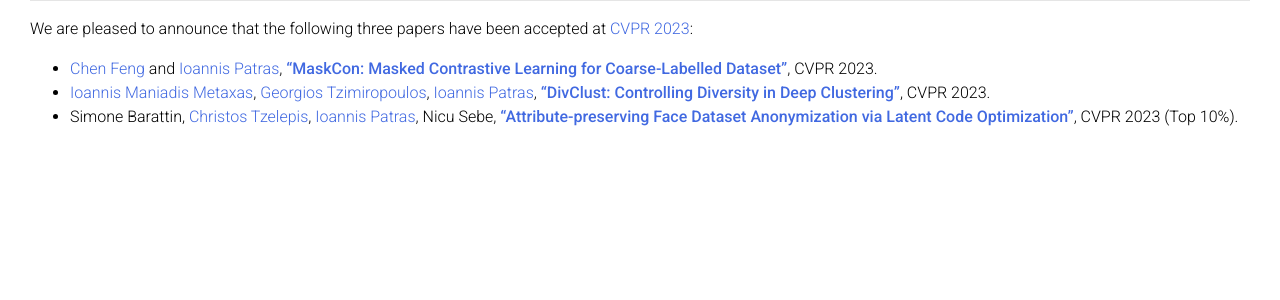
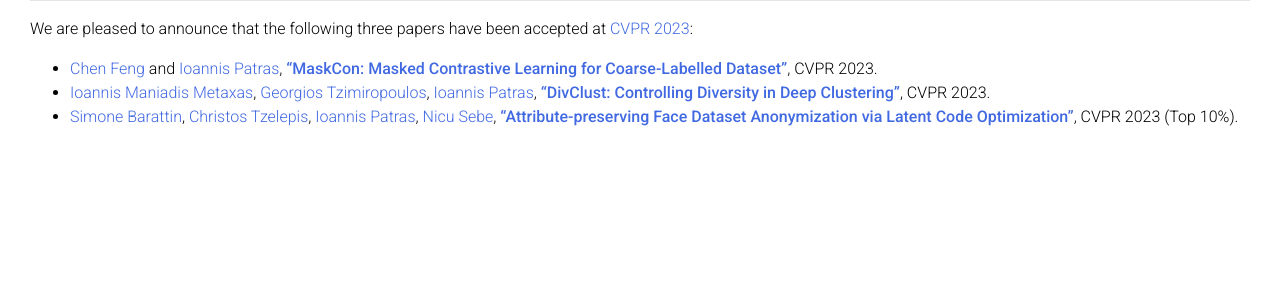
Before and after one commit to Computer-Vision-and-Human-Sensing-Lab/cvhs-website, a Jekyll site: the page built from _news/cvpr2023.md, in a window 1280 px wide. Shown: the part 198-498 px from the top of the page. Built offline with Jekyll 4.4.1, drawn with Linux system fonts in a browser that asks for light colours; comment, search, counter and statistics services are not loaded; a style sheet for code colours, icons or effects is not loaded; part of the change alters nothing that is shown.

```diff
--- a/_news/cvpr2023.md
+++ b/_news/cvpr2023.md
@@ -9,4 +9,4 @@ We are pleased to announce that the following three papers have been accepted at
 
 * [Chen Feng](https://sites.google.com/view/mr-chenfeng) and [Ioannis Patras](http://www.eecs.qmul.ac.uk/~ioannisp/), **["MaskCon: Masked Contrastive Learning for Coarse-Labelled Dataset"](https://github.com/MrChenFeng/MaskCon_CVPR2023/)**, CVPR 2023.
 * [Ioannis Maniadis Metaxas](https://maniadisg.github.io/), [Georgios Tzimiropoulos](https://ytzimiro.github.io/), [Ioannis Patras](http://www.eecs.qmul.ac.uk/~ioannisp/), **["DivClust: Controlling Diversity in Deep Clustering"](https://github.com/ManiadisG/DivClust)**, CVPR 2023.
-* Simone Barattin, [Christos Tzelepis](https://chi0tzp.github.io/), [Ioannis Patras](http://www.eecs.qmul.ac.uk/~ioannisp/), Nicu Sebe, **["Attribute-preserving Face Dataset Anonymization via Latent Code Optimization"](https://github.com/chi0tzp/FALCO)**, CVPR 2023 (Top 10%).
+* [Simone Barattin](https://www.linkedin.com/in/simone-barattin-954336198/), [Christos Tzelepis](https://chi0tzp.github.io/), [Ioannis Patras](http://www.eecs.qmul.ac.uk/~ioannisp/), [Nicu Sebe](https://disi.unitn.it/~sebe/), **["Attribute-preserving Face Dataset Anonymization via Latent Code Optimization"](https://github.com/chi0tzp/FALCO)**, CVPR 2023 (Top 10%).
```
